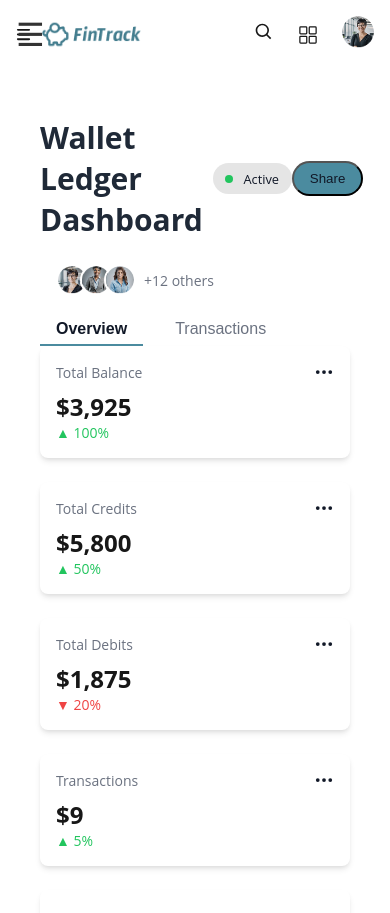
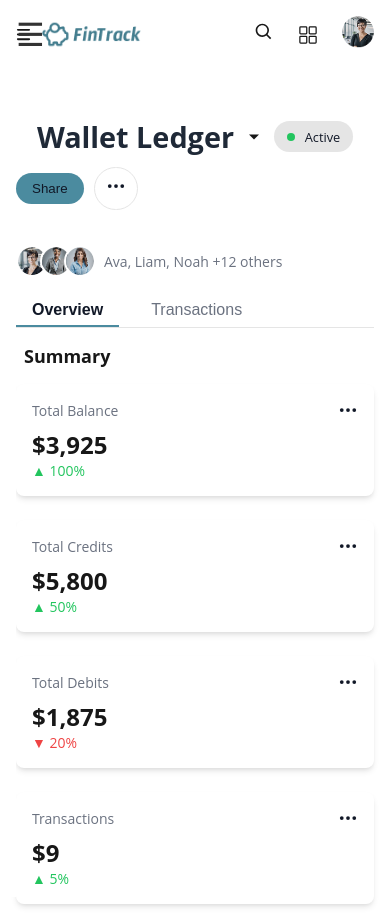
Before and after one commit to Auspicious14/17studio-frontend-assessment, a Next.js app: page / in a window 390 px wide. Built offline with nearby package versions, Linux system fonts and the light colour scheme; a web font is replaced by a local one.

Commit message:
refactor: improve dashboard UI and responsive design

```diff
--- a/src/modules/dashboard/page.tsx
+++ b/src/modules/dashboard/page.tsx
@@ -5,6 +5,7 @@ import { SummaryCard } from "./components/SummaryCard";
 import { TransactionTable } from "./components/TransactionTable";
 import { IoEllipsisHorizontal } from "react-icons/io5";
 import Image from "next/image";
+import { IoMdArrowDropdown } from "react-icons/io";
 
 export const Dashboard = () => {
   const [search, setSearch] = useState<string>("");
@@ -115,7 +116,10 @@ export const Dashboard = () => {
         <div className="dashboard-container">
           <div className="dashboard-header">
             <div className="dashboard-wallet">
-              <h1 className="dashboard-title">Wallet Ledger Dashboard</h1>
+              <div className="dashboard-wallet-tittle-toggle">
+                <h1 className="dashboard-title">Wallet Ledger</h1>
+                <IoMdArrowDropdown size={20} />
+              </div>
               <div className="dashboard-status">
                 <span></span>
                 <p>Active</p>
@@ -152,7 +156,7 @@ export const Dashboard = () => {
               className="avatar"
             />
 
-            <span className="avatar-count">+12 others</span>
+            <span className="avatar-count">Ava, Liam, Noah +12 others</span>
           </div>
           <div className="dashboard-tabs">
             <button
@@ -172,6 +176,8 @@ export const Dashboard = () => {
               Transactions
             </button>
           </div>
+          <h1 className="summary-top-title">Summary</h1>
+
           <div className="summary-cards-grid">
             <SummaryCard
               title="Total Balance"
--- a/src/styles/globals.css
+++ b/src/styles/globals.css
@@ -29,16 +29,21 @@ a {
   color: inherit;
   text-decoration: none;
 }
+
+ul {
+  padding-top: 2rem;
+}
+
 ul li {
   list-style-type: none;
-  padding-block: 1rem;
-  padding-left: 1rem;
+  padding: 0.5rem 1rem;
+  font-weight: 500;
 }
 
 ul li:hover {
   color: #386776;
   background-color: #e5e5e5;
-  border-radius: 10px;
+  border-radius: 30px;
 }
 
 .main {
@@ -145,6 +150,11 @@ ul li:hover {
   object-fit: cover;
 }
 
+.summary-top-title {
+  font-weight: bold;
+  font-size: large;
+  padding-top: 2rem;
+}
 .summary-card {
   background-color: #ffffff;
   padding: 1rem;
@@ -153,6 +163,7 @@ ul li:hover {
     0 2px 4px -1px rgba(0, 0, 0, 0.06);
   flex: 1 1 0%;
   min-width: 200px;
+  margin-block: 2rem;
 }
 
 .summary-card-header {
@@ -202,6 +213,18 @@ ul li:hover {
     width: 100%;
     margin-left: 0;
     padding-top: 4rem;
+    padding-inline: 0;
+  }
+  .dashboard-header {
+    display: block;
+    flex-direction: column;
+  }
+  .dashboard-wallet {
+    display: block;
+  }
+  .dashboard-share {
+    width: 100%;
+    padding-block: 0.7rem;
   }
 }
 
@@ -219,6 +242,11 @@ ul li:hover {
 
 .dashboard-wallet {
   gap: 10px;
+}
+.dashboard-wallet-tittle-toggle {
+  display: flex;
+  gap: 10px;
+  align-items: center;
 }
 
 .dashboard-status {
@@ -245,7 +273,6 @@ ul li:hover {
 .user-avatars {
   display: flex;
   align-items: center;
-  margin-left: 1rem;
 }
 
 .avatar {
@@ -271,6 +298,7 @@ ul li:hover {
   display: flex;
   gap: 1rem;
   margin-top: 1rem;
+  border-bottom: 1px solid #e5e5e5;
 }
 
 .tab-button {
@@ -306,6 +334,7 @@ ul li:hover {
   background: #4b8b9f;
   color: #111827;
   border-radius: 2rem;
+  border: none;
   padding: 0.5rem 1rem;
   outline: none;
   cursor: pointer;
@@ -316,10 +345,12 @@ ul li:hover {
   background: transparent;
   color: #111827;
   border-radius: 5rem;
-  padding: 0.5rem 1rem;
+  border: 1px solid #e5e5e5;
+  padding: 0.5rem 0.7rem;
+  cursor: pointer;
 }
 .dashboard-title {
-  font-size: 1.875rem;
+  font-size: 1.8rem;
   font-weight: 700;
   color: #1f2937;
 }
@@ -337,6 +368,14 @@ ul li:hover {
   }
 }
 
+@media (max-width: 768px) {
+  .summary-top-title {
+    padding: 1rem 0.5rem;
+  }
+  .summary-card {
+    margin-block: 0rem;
+  }
+}
 @media (min-width: 1024px) {
   .summary-cards-grid {
     grid-template-columns: repeat(4, minmax(0, 1fr));
```
